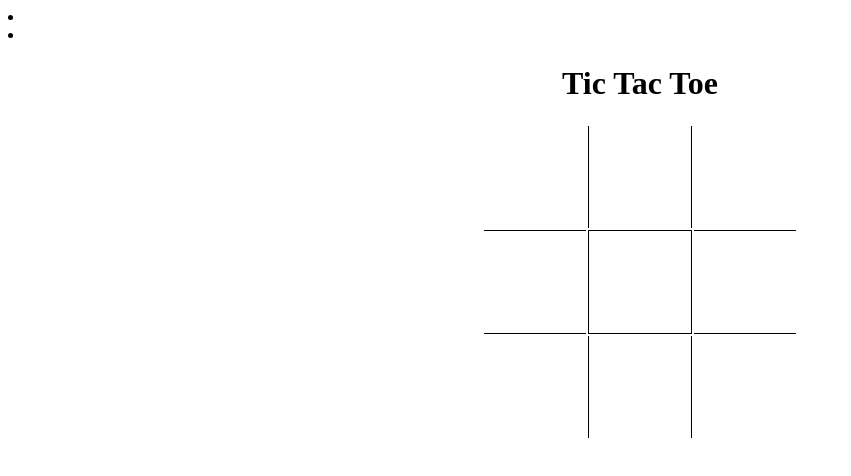
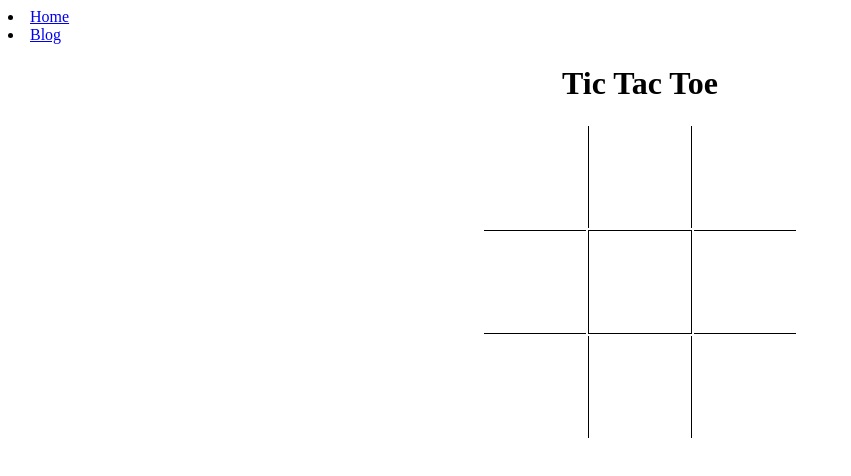
Before and after one commit to KafiGwarn/test, a plain HTML site: page index.html in a window 1280 px wide. Shown: the whole page, without its empty margins (0-851 px from the left). Drawn offline with Linux system fonts and the light colour scheme.

Commit message:
update: blog&tic tac toe

```diff
--- a/index.html
+++ b/index.html
@@ -35,8 +35,8 @@
 </head>
 <body>
 
-    <li> <a href="/"></a></li>
-            <li> <a href="./About me.html"></a></li>
+    <li> <a href="/"> Home</a></li>
+            <li> <a href="./About me.html"> Blog</a></li>
 
   <h1>Tic Tac Toe</h1>
 
```
